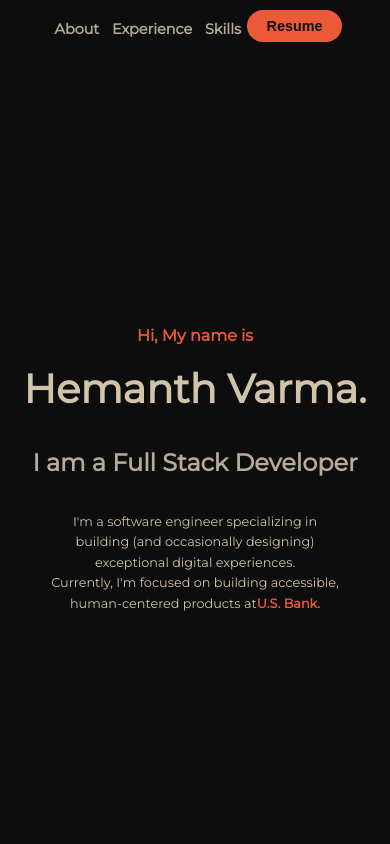
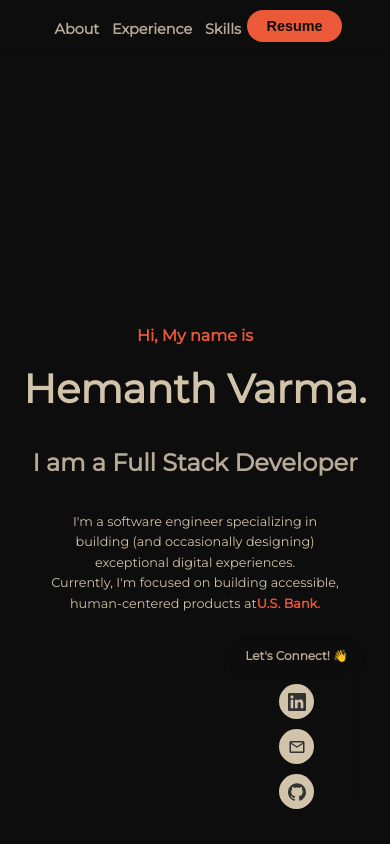
Before and after one commit to Hemanthhh/Portfolio-UI, a React (Vite) app in the folder Portfolio/: page / in a window 390 px wide. Shown: the top 844 px of the page. Built offline with nearby package versions, Linux system fonts and the light colour scheme; a web font is replaced by a local one.

Commit message:
Refactor CSS formatting and enhance main application structure by adding SocialMedia component

```diff
--- a/Portfolio/src/components/Skills/Skills.css
+++ b/Portfolio/src/components/Skills/Skills.css
@@ -38,7 +38,6 @@
     color: #333;
     font-size: 1.8rem;
     font-weight: 600;
-    border-bottom: 2px solid #007bff;
     padding-bottom: 0.5rem;
 }
 
--- /dev/null
+++ b/Portfolio/src/components/SocialMedia/SocialMedia.css
@@ -0,0 +1,95 @@
+.social-media-container {
+    position: fixed;
+    bottom: 30px;
+    right: 30px;
+    display: flex;
+    flex-direction: column;
+    align-items: center;
+    gap: 15px;
+    z-index: 1000;
+    backdrop-filter: blur(10px);
+    padding: 20px 15px;
+}
+
+.social-label {
+    font-size: 19px;
+    font-weight: 600;
+    color: #b7ab98;
+    text-align: center;
+    margin-bottom: 5px;
+    padding: 8px 12px;
+    border-radius: 20px;
+    white-space: nowrap;
+    box-shadow: 0 2px 10px rgba(0, 0, 0, 0.1);
+}
+
+.social-icons {
+    display: flex;
+    flex-direction: column;
+    gap: 12px;
+}
+
+.social-icon {
+    display: flex;
+    align-items: center;
+    justify-content: center;
+    width: 40px;
+    height: 40px;
+    border-radius: 50%;
+    color: #333;
+    text-decoration: none;
+    transition: all 0.3s ease;
+    background: #d2c3ab;
+}
+
+.social-icon:hover {
+    transform: translateY(-3px);
+}
+
+.social-icon svg {
+    width: 20px;
+    height: 20px;
+}
+
+*/ .social-icon>* {
+    width: 20px;
+    height: 20px;
+}
+
+.social-icon:hover {
+    background: #eb5939;
+    color: #d2c3ab;
+}
+
+@media (max-width: 768px) {
+    .social-media-container {
+        bottom: 20px;
+        right: 20px;
+        gap: 10px;
+        padding: 15px 12px;
+    }
+
+    .social-label {
+        font-size: 12px;
+        padding: 6px 10px;
+    }
+
+    .social-icons {
+        gap: 10px;
+    }
+
+    .social-icon {
+        width: 35px;
+        height: 35px;
+    }
+
+    .social-icon svg {
+        width: 18px;
+        height: 18px;
+    }
+
+    .social-icon>* {
+        width: 18px;
+        height: 18px;
+    }
+}
--- /dev/null
+++ b/Portfolio/src/components/SocialMedia/SocialMedia.jsx
@@ -0,0 +1,43 @@
+import React from 'react'
+import { SiLinkedin, SiGithub } from "react-icons/si";
+import { MdOutlineMail } from "react-icons/md";
+import './SocialMedia.css'
+
+const SocialMedia = () => {
+    return (
+        <div className="social-media-container">
+            <div className="social-label">Let's Connect! 👋</div>
+            <div className="social-icons">
+                <a
+                    href="https://linkedin.com/in/hemanthh"
+                    target="_blank"
+                    rel="noopener noreferrer"
+                    className="social-icon linkedin"
+                    title="Connect on LinkedIn"
+                >
+                    <SiLinkedin />
+                </a>
+
+                <a
+                    href="mailto:hemanthvarma.emmadi@gmail.com"
+                    className="social-icon email"
+                    title="Send me an email"
+                >
+                    <MdOutlineMail />
+                </a>
+
+                <a
+                    href="https://github.com/hemanthhh"
+                    target="_blank"
+                    rel="noopener noreferrer"
+                    className="social-icon github"
+                    title="Check out my GitHub"
+                >
+                    <SiGithub />
+                </a>
+            </div>
+        </div>
+    )
+}
+
+export default SocialMedia
--- a/Portfolio/src/index.css
+++ b/Portfolio/src/index.css
@@ -16,9 +16,9 @@ h1 {
   color: #b7ab98;
 }
 
-*{
+* {
   margin: 0;
-  padding:0;
+  padding: 0;
   box-sizing: border-box;
 }
 
--- a/Portfolio/src/main.jsx
+++ b/Portfolio/src/main.jsx
@@ -1,22 +1,24 @@
 import React from 'react'
-import {createRoot} from 'react-dom/client'
+import { createRoot } from 'react-dom/client'
 import './index.css'
 import Navbar from './components/Navbar/Navbar'
 import Intro from './components/Intro/Intro'
 import Experience from './components/Experience/Experience'
 import Skills from './components/Skills/Skills'
+import SocialMedia from './components/SocialMedia/SocialMedia'
 
 const App = () => {
     return (
         <React.StrictMode>
-            <Navbar/>
-            <Intro/>
-            <Experience/>
-            <Skills/>
+            <Navbar />
+            <Intro />
+            <Experience />
+            <Skills />
+            <SocialMedia />
         </React.StrictMode>
     )
 }
 
 const container = document.getElementById('root')
 const root = createRoot(container);
-root.render(<App/>)
+root.render(<App />)
```
